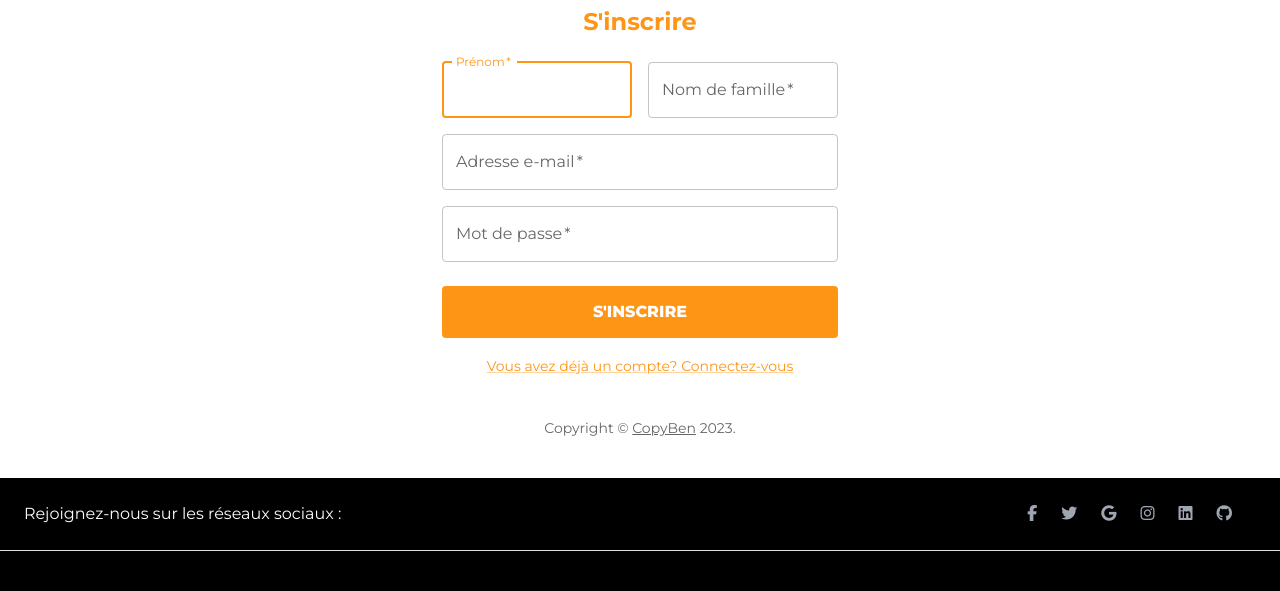
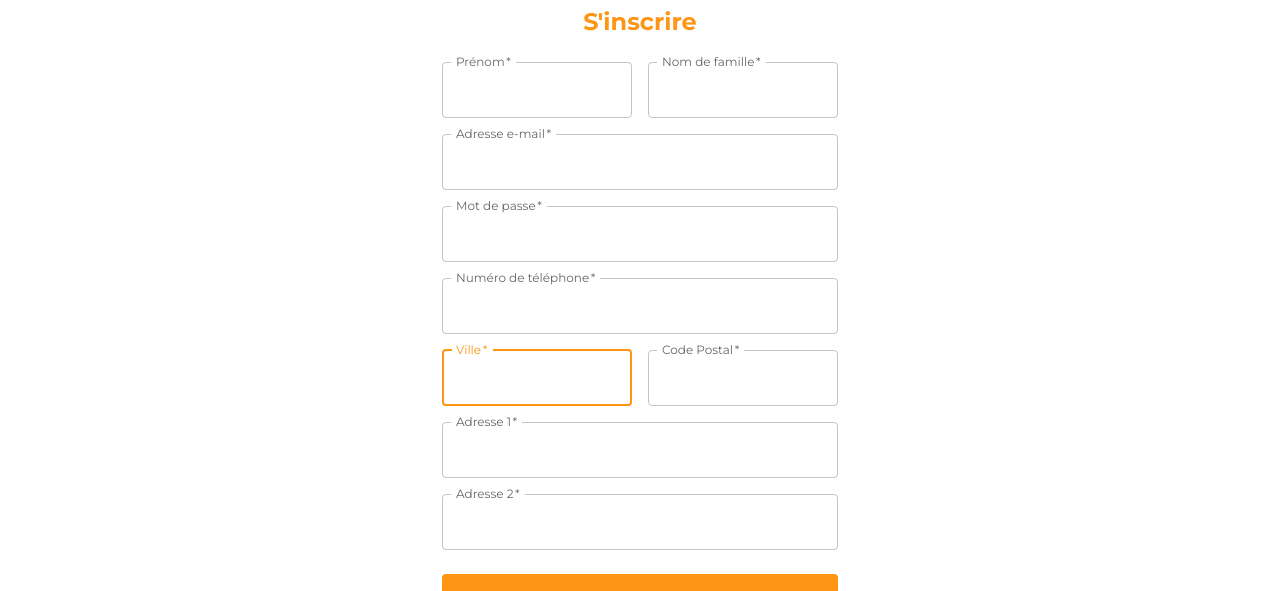
Before and after one commit to eldevyas/CopyBen, a Next.js app in the folder client/: page /auth/register in a window 1280 px wide. Shown: the part 310-901 px from the top of the page. Built offline with nearby package versions, Linux system fonts and the light colour scheme.

Commit message:
Register Page and Login Data is complete.

```diff
--- a/client/components/Pages/Auth/Base/Register.tsx
+++ b/client/components/Pages/Auth/Base/Register.tsx
@@ -4,13 +4,16 @@ import Button from "@mui/material/Button";
 import CssBaseline from "@mui/material/CssBaseline";
 import TextField from "@mui/material/TextField";
 import FormControlLabel from "@mui/material/FormControlLabel";
-import Checkbox from "@mui/material/Checkbox";
 import Link from "@mui/material/Link";
 import Grid from "@mui/material/Grid";
 import Box from "@mui/material/Box";
 import LockOutlinedIcon from "@mui/icons-material/LockOutlined";
 import Typography from "@mui/material/Typography";
 import Container from "@mui/material/Container";
+import InputLabel from "@mui/material/InputLabel";
+import MenuItem from "@mui/material/MenuItem";
+import FormControl from "@mui/material/FormControl";
+import Select, { SelectChangeEvent } from "@mui/material/Select";
 
 function Copyright(props: any) {
     return (
@@ -31,14 +34,21 @@ function Copyright(props: any) {
 }
 
 export default function Register() {
+    const [PhoneNumber, setPhoneNumber] = React.useState<string>("");
+
     const handleSubmit = (event: React.FormEvent<HTMLFormElement>) => {
         event.preventDefault();
         const data = new FormData(event.currentTarget);
-        console.log({
+        console.table({
+            firstName: data.get("firstName"),
+            lastName: data.get("lastName"),
             email: data.get("email"),
             password: data.get("password"),
-            fname: data.get("firstName"),
-            lname: data.get("lastName"),
+            tel: data.get("phone-number"),
+            city: data.get("city"),
+            zipCode: data.get("zipCode"),
+            AddressLineOne: data.get("AddressLineOne"),
+            AddressLineTwo: data.get("AddressLineTwo"),
         });
     };
 
@@ -82,6 +92,9 @@ export default function Register() {
                                 id="firstName"
                                 label="Prénom"
                                 autoFocus
+                                InputLabelProps={{
+                                    shrink: true,
+                                }}
                             />
                         </Grid>
                         <Grid item xs={12} sm={6}>
@@ -92,6 +105,9 @@ export default function Register() {
                                 label="Nom de famille"
                                 name="lastName"
                                 autoComplete="family-name"
+                                InputLabelProps={{
+                                    shrink: true,
+                                }}
                             />
                         </Grid>
                         <Grid item xs={12}>
@@ -102,6 +118,9 @@ export default function Register() {
                                 label="Adresse e-mail"
                                 name="email"
                                 autoComplete="email"
+                                InputLabelProps={{
+                                    shrink: true,
+                                }}
                             />
                         </Grid>
                         <Grid item xs={12}>
@@ -113,6 +132,75 @@ export default function Register() {
                                 type="password"
                                 id="password"
                                 autoComplete="new-password"
+                                InputLabelProps={{
+                                    shrink: true,
+                                }}
+                            />
+                        </Grid>
+                        <Grid item xs={12}>
+                            <TextField
+                                required
+                                fullWidth
+                                name="phone-number"
+                                label="Numéro de téléphone"
+                                id="phone-number"
+                                autoComplete="tel"
+                                InputLabelProps={{
+                                    shrink: true,
+                                }}
+                            />
+                        </Grid>
+                        <Grid item xs={12} sm={6}>
+                            <TextField
+                                autoComplete="address-level2"
+                                name="city"
+                                required
+                                fullWidth
+                                id="city"
+                                label="Ville"
+                                autoFocus
+                                InputLabelProps={{
+                                    shrink: true,
+                                }}
+                            />
+                        </Grid>
+                        <Grid item xs={12} sm={6}>
+                            <TextField
+                                required
+                                fullWidth
+                                id="zipCode"
+                                label="Code Postal"
+                                name="zipCode"
+                                autoComplete="postal-code"
+                                InputLabelProps={{
+                                    shrink: true,
+                                }}
+                            />
+                        </Grid>
+                        <Grid item xs={12} sm={12}>
+                            <TextField
+                                required
+                                fullWidth
+                                id="AddressLineOne"
+                                label="Adresse 1"
+                                name="AddressLineOne"
+                                autoComplete="address-line1"
+                                InputLabelProps={{
+                                    shrink: true,
+                                }}
+                            />
+                        </Grid>
+                        <Grid item xs={12} sm={12}>
+                            <TextField
+                                required
+                                fullWidth
+                                id="AddressLineTwo"
+                                label="Adresse 2"
+                                name="AddressLineTwo"
+                                autoComplete="address-line2"
+                                InputLabelProps={{
+                                    shrink: true,
+                                }}
                             />
                         </Grid>
                     </Grid>
--- a/client/package.json
+++ b/client/package.json
@@ -23,6 +23,7 @@
     "eslint": "8.38.0",
     "eslint-config-next": "13.3.0",
     "framer-motion": "^10.12.4",
+    "material-ui-phone-number": "^3.0.0",
     "mdb-react-ui-kit": "^6.0.0",
     "next": "13.3.0",
     "nextjs-progressbar": "^0.0.16",
```
Also changed, not shown: 1 other file (tests, documents, lock files or other folders).
